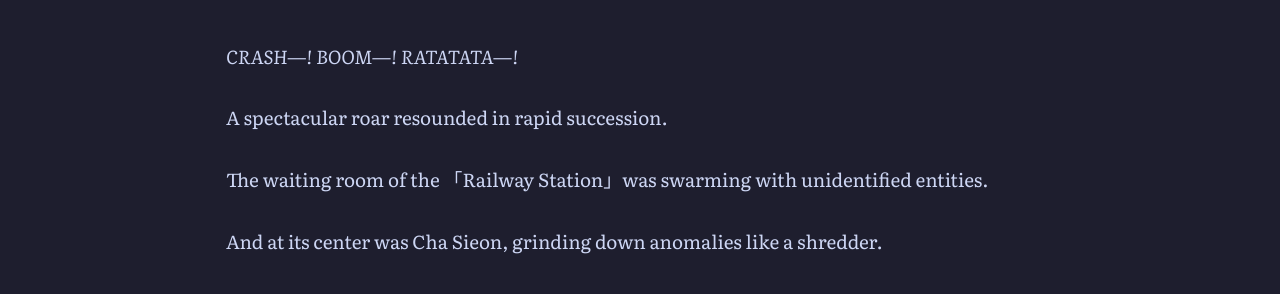
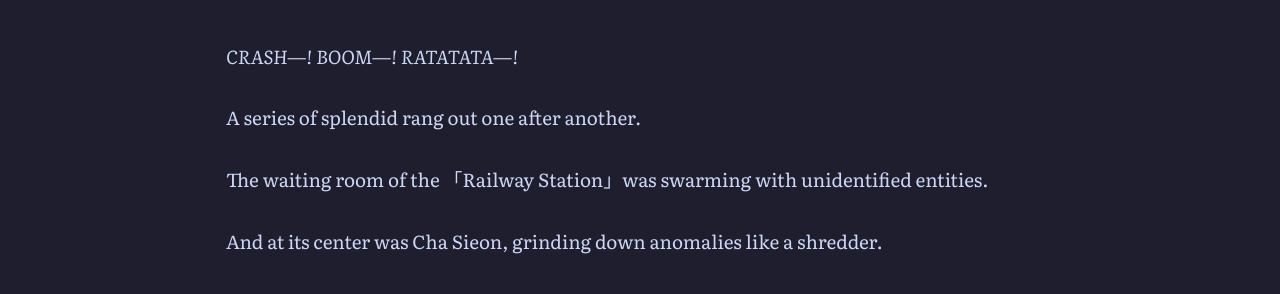
Before and after one commit to soleumn/soleumn.github.io, a Jekyll site: the page built from _chapters/esg/ch166.md, in a window 1280 px wide and 900 px high. Shown: the part 186-480 px from the top of the window. Built offline with Jekyll 4.4.1, drawn with Linux system fonts in a browser that asks for light colours; some web fonts are replaced; comment, search, counter and statistics services are not loaded.

Commit message:
Edit Chapter 166 (via site)

```diff
--- a/_chapters/esg/ch166.md
+++ b/_chapters/esg/ch166.md
@@ -7,7 +7,7 @@ capitulo: 166
 
 <br>*CRASH—! BOOM—! RATATATA—!*
 
-A spectacular roar resounded in rapid succession.
+A series of splendid rang out one after another.
 
 The waiting room of the 「Railway Station」was swarming with unidentified entities.
 
```
